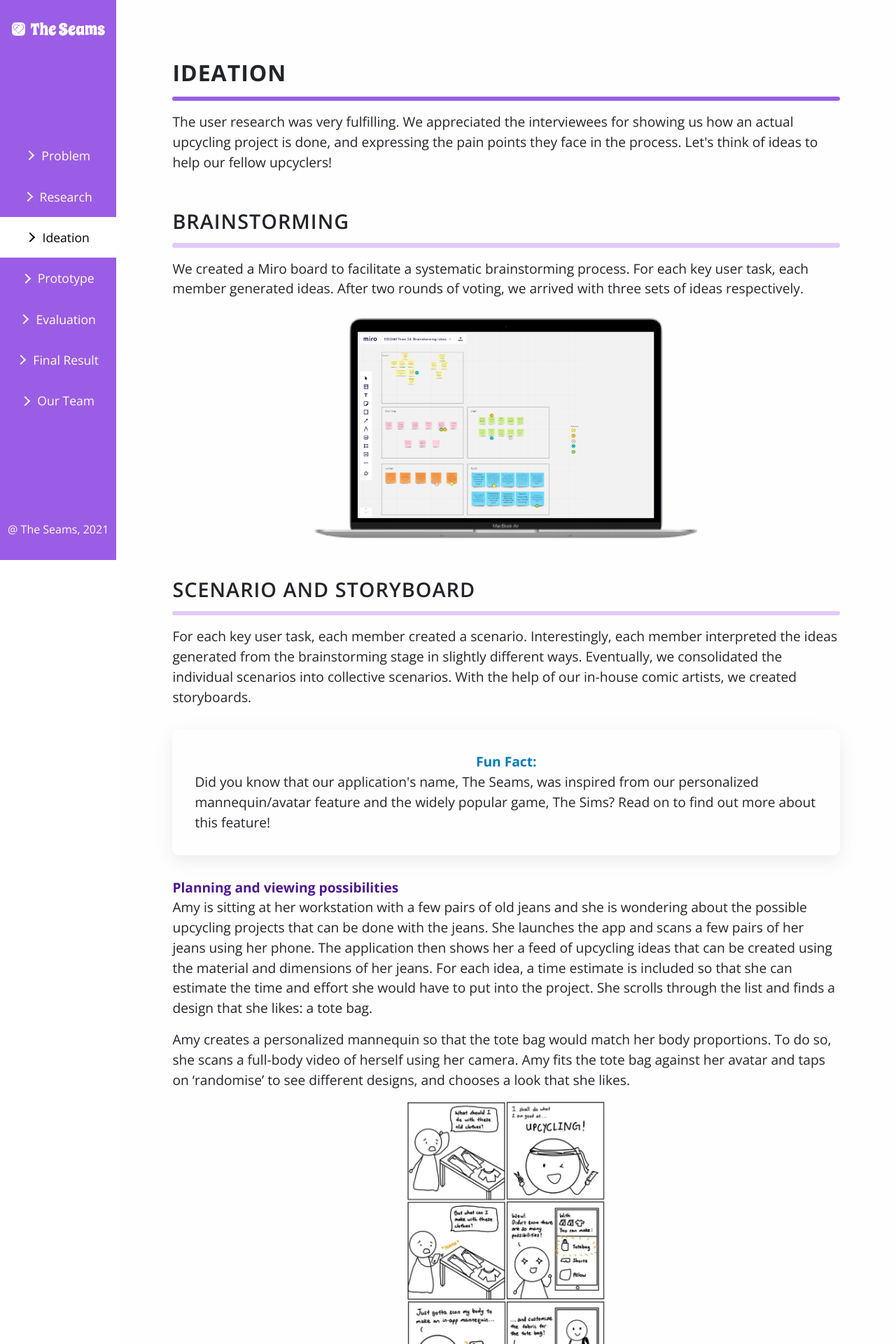
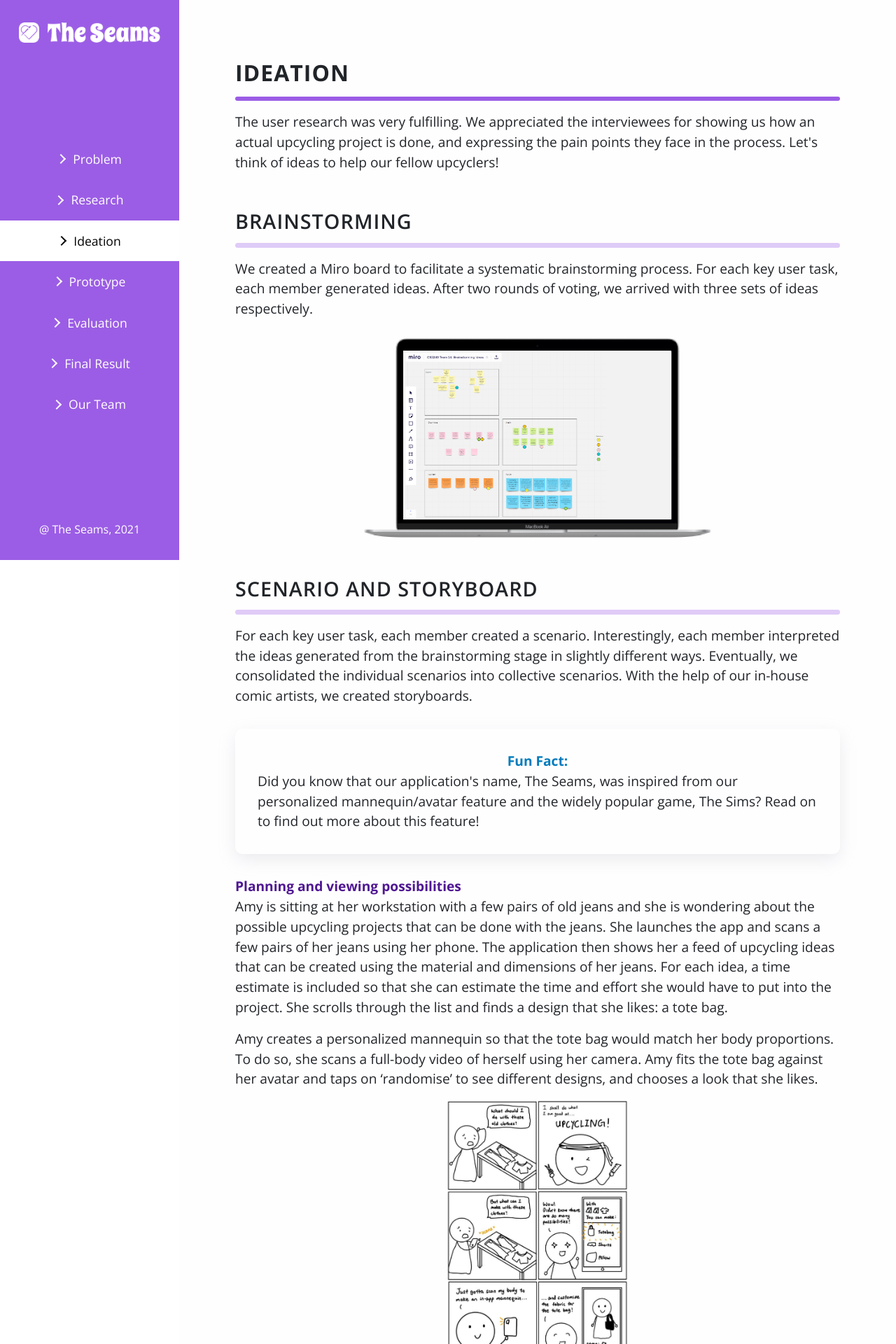
Before and after one commit to theseams/theseams.github.io, a React (Create React App) app: page /ideation in a window 1280 px wide. Shown: the top 1920 px of the page at 70% size. Built offline with nearby package versions, Linux system fonts and the light colour scheme; a web font is replaced by a local one.

Commit message:
Make navbar responsive

```diff
--- a/src/styles/_layout.scss
+++ b/src/styles/_layout.scss
@@ -8,10 +8,19 @@
     position: fixed;
     z-index: 11;
     transform-origin: left;
+    @media screen and (max-width: 1400px) {
+      width: 20%;
+    }
     @media screen and (max-width: 1000px) {
       transition: all 0.4s ease-in-out;
       transform: translateX(-100%);
-      width: 20%;
+      width: 30%;
+    }
+    @media screen and (max-width: 700px) {
+      width: 40%;
+    }
+    @media screen and (max-width: 500px) {
+      width: 55%;
     }
   }
   .nav-toggle {
@@ -31,6 +40,10 @@
     justify-content: flex-start;
     position: relative;
     padding: 5rem;
+    @media screen and (max-width: 1400px) {
+      width: 80%;
+      margin-left: 20%;
+    }
     @media screen and (max-width: 700px) {
       padding: 3rem;
     }
--- a/src/styles/_row.scss
+++ b/src/styles/_row.scss
@@ -3,6 +3,7 @@
   flex-direction: column;
   align-items: center;
   justify-content: center;
+  margin: 2rem 0;
   img {
     width: 30%;
   }
```
Also changed, not shown: 1 other file (tests, documents, lock files or other folders).
